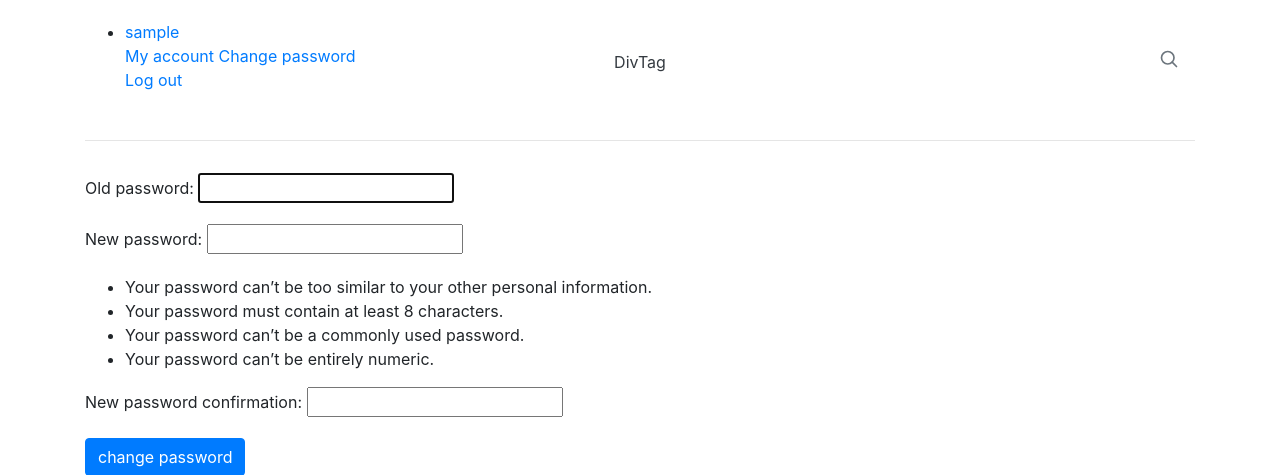
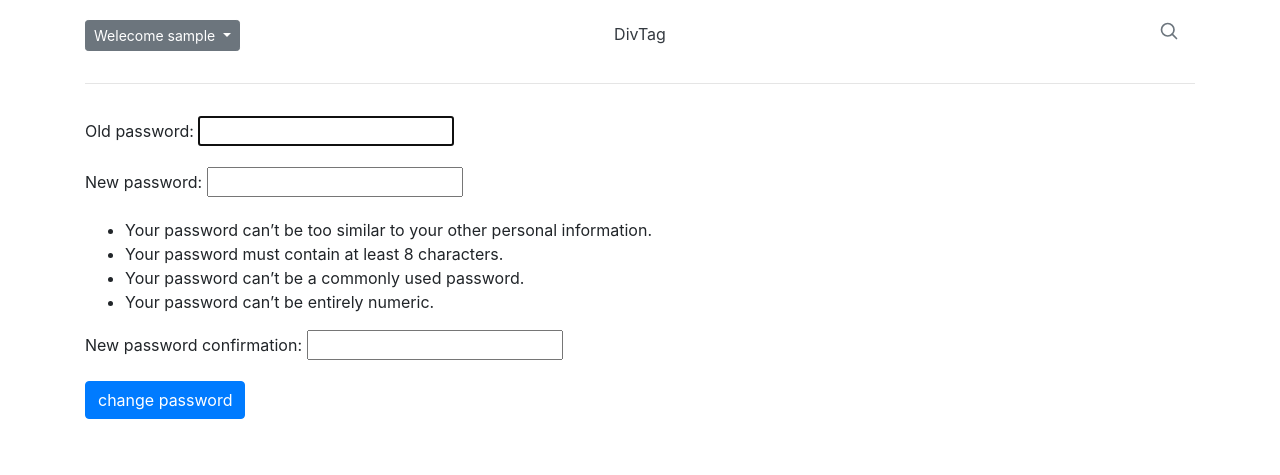
Before and after one commit to meshal-alotaibi/-Div-Tag-, a Django app: page /setting/change_password in a window 1280 px wide. Shown: the top 475 px of the page. Run offline with Django 3.2, Linux system fonts and the light colour scheme; the visitor is signed in with stand-in values (Sample User, id 1); some libraries are stand-ins or nearby versions.

Commit message:
home , edit dropdown menu (#18)
Co-authored-by: ManarAlmutlaq <>

```diff
--- a/starter_code/main_app/models.py
+++ b/starter_code/main_app/models.py
@@ -7,6 +7,7 @@ from django.utils import timezone
 class Category(models.Model):
     name = models.CharField(max_length=50,unique=True)
     description = models.CharField(max_length=150)
+    img = models.CharField(max_length=1000)
 
     # method convert object to string
 
--- a/starter_code/main_app/templates/base.html
+++ b/starter_code/main_app/templates/base.html
@@ -16,28 +16,23 @@
       <header class="blog-header py-3">
         <div class="row flex-nowrap justify-content-between align-items-center">
           <div class="col-4 pt-1">
-           <div class=“collapse navbar-collapse” id=“mainMenu”>
         {%if user.is_authenticated%}
-              <ul class=“navbar-nav ml-auto”>
-                <li class=“nav-item dropdown”>
-                  <a class=“nav-link dropdown-toggle” href=“#” id=“userMenu” data-toggle=“dropdown” aria-haspopup=“true” aria-expanded=“false”>
-                    {{ user.username }}
+        <div class="dropdown show">
+          <a class="dropdown-toggle btn btn-sm btn-outline-secondary" href="#" id="dropdownMenuLink" data-toggle="dropdown" aria-haspopup="true" aria-expanded="false">
+             Welecome {{user.username}}
           </a>
-                  <div class=“dropdown-menu dropdown-menu-right” aria-labelledby=“userMenu”>
-                    <a class=“dropdown-item” href=“#”>My account</a>
-                    <a class=“dropdown-item” href='setting/change_password'>Change password</a>
-                    <div class=“dropdown-divider”></div>
-                    <a class=“dropdown-item” href="{% url 'logout' %}">Log out</a>
+          <div class="dropdown-menu" aria-labelledby="dropdownMenuLink">
+            <a class="dropdown-item" href="#">Profile</a>
+            <a class="dropdown-item" href="{%url 'change_password'%}">change password </a>
+             <a class="dropdown-item" href="{% url 'logout' %}">Log out</a>
           </div>
-                </li>
-              </ul>
+        </div>
         {%else%}
-                <form class=“form-inline ml-auto”>
-                <a class=“btn btn-sm btn-outline-secondary” href="/signup">Sign up</a>
-                    <a class=“btn btn-sm btn-outline-secondary” href="/login">log in</a>
+          <form class="form-inline ml-auto">
+              <a class="btn btn-sm btn-outline-secondary" href="/signup">Sign up</a>
+              <a class="btn btn-sm btn-outline-secondary" href="/login">log in</a>
           </form>
         {%endif%}
-                  </div>
           </div>
           <div class="col-4 text-center">
             <a class="blog-header-logo text-dark" href="/">DivTag</a>
@@ -66,7 +61,7 @@
        {% endblock%}
       <script src="{%static 'js/jquery-3.5.1.min.js'%}"></script>
 <script src="{%static 'js/popper.min.js'%}"></script>
-       <script src="{%static 'js/popper.min.js'%}"></script>
+<script src="{%static 'js/bootstrap.min.js'%}"></script>
 
 
     </body>
```
Also changed, not shown: starter_code/main_app/templates/home.html (+6 -6 lines), starter_code/main_app/templates/include/form.html (renamed from starter_code/main_app/templates/includes/form.html). Lines whose indentation alone changed are shown as unchanged.
